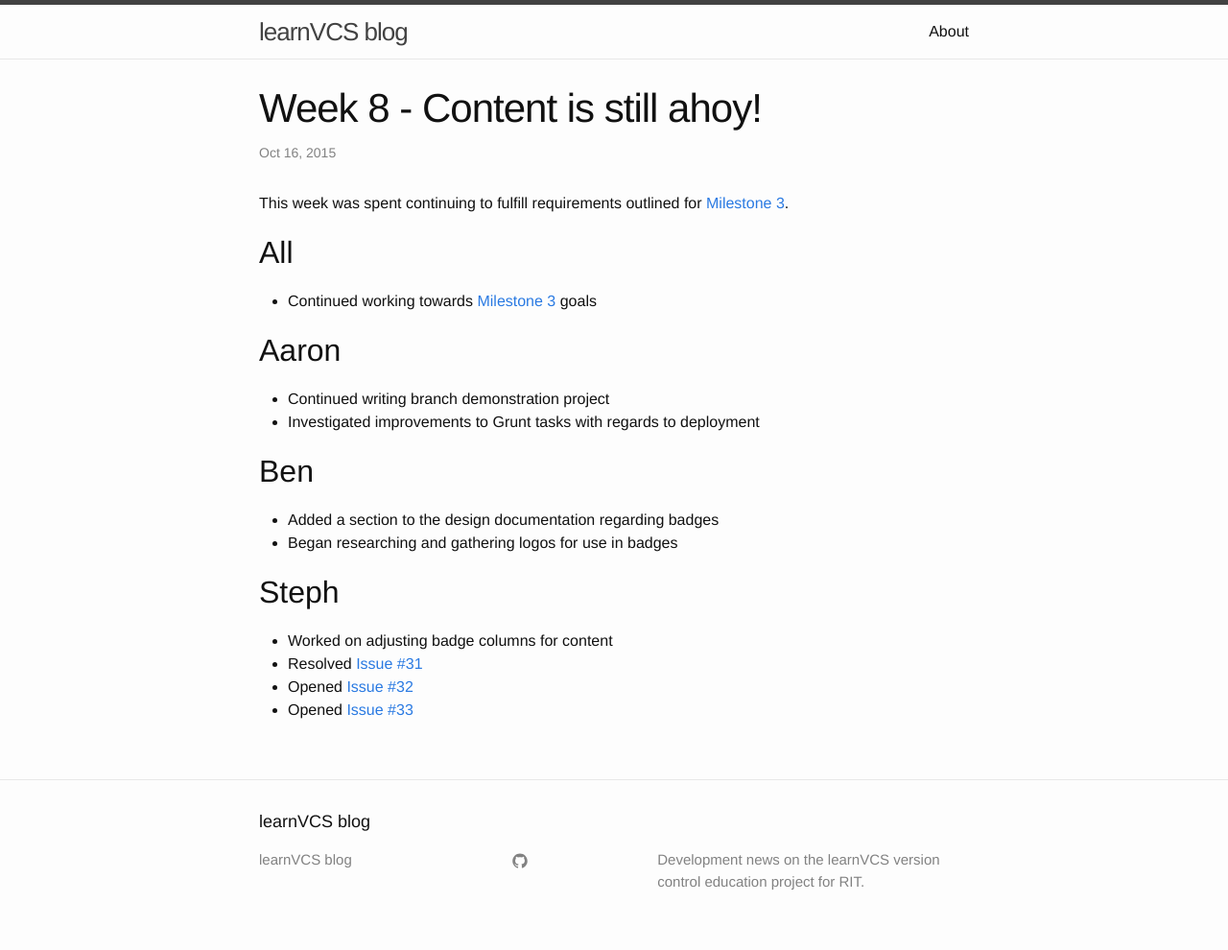
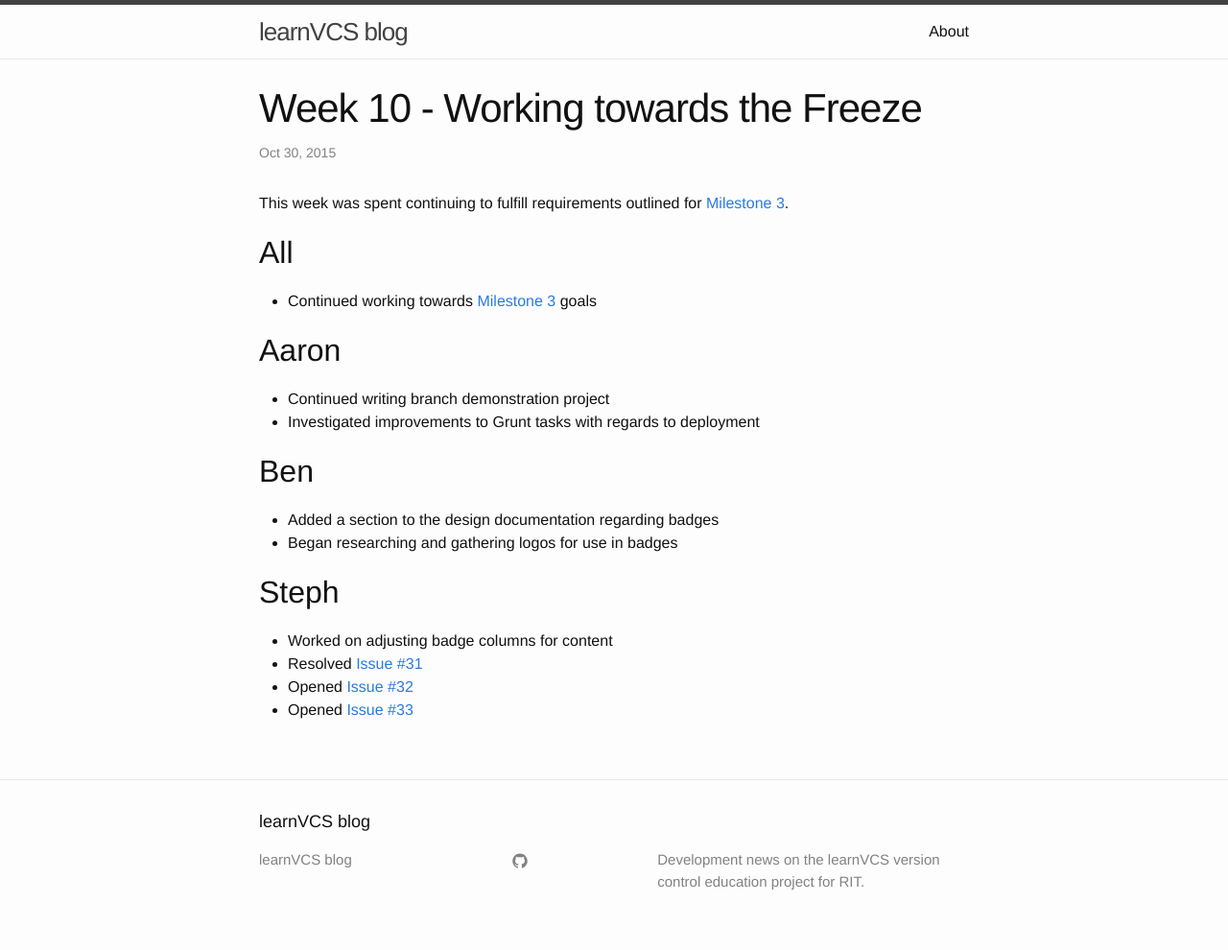
Before and after one commit to gitrit/gitrit.github.io, a Jekyll site: the page built from _posts/2015-10-16-week-8.md, in a window 1280 px wide. Shown: the whole page at 96% size. Built offline with Jekyll 4.4.1, drawn with Linux system fonts in a browser that asks for light colours.

Commit message:
Update 2015-10-16-week-8.md

```diff
--- a/_posts/2015-10-16-week-8.md
+++ b/_posts/2015-10-16-week-8.md
@@ -1,7 +1,7 @@
 ---
 layout: post
-title:  "Week 8 - Content is still ahoy!"
-date:   2015-10-16
+title:  "Week 10 - Working towards the Freeze"
+date:   2015-10-30
 categories: update
 ---
 
```
